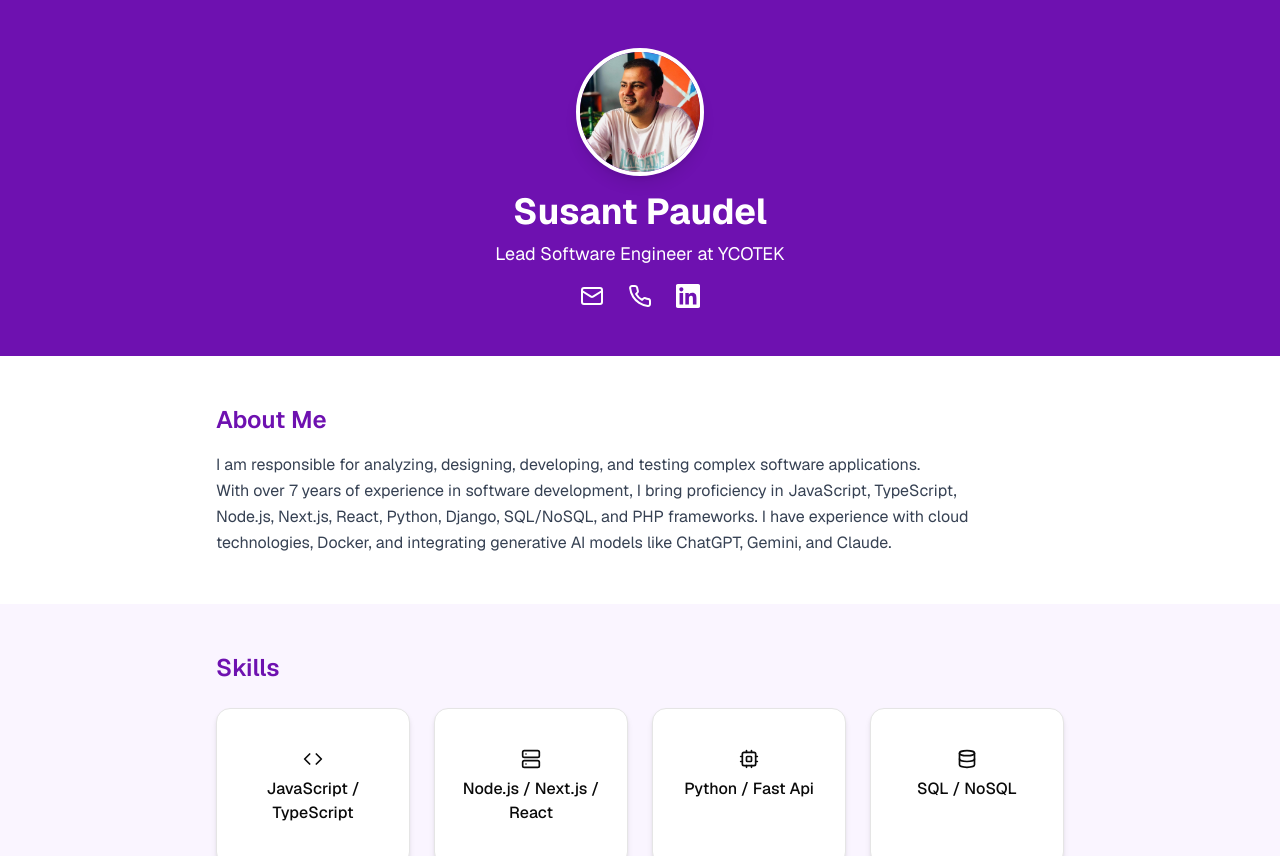
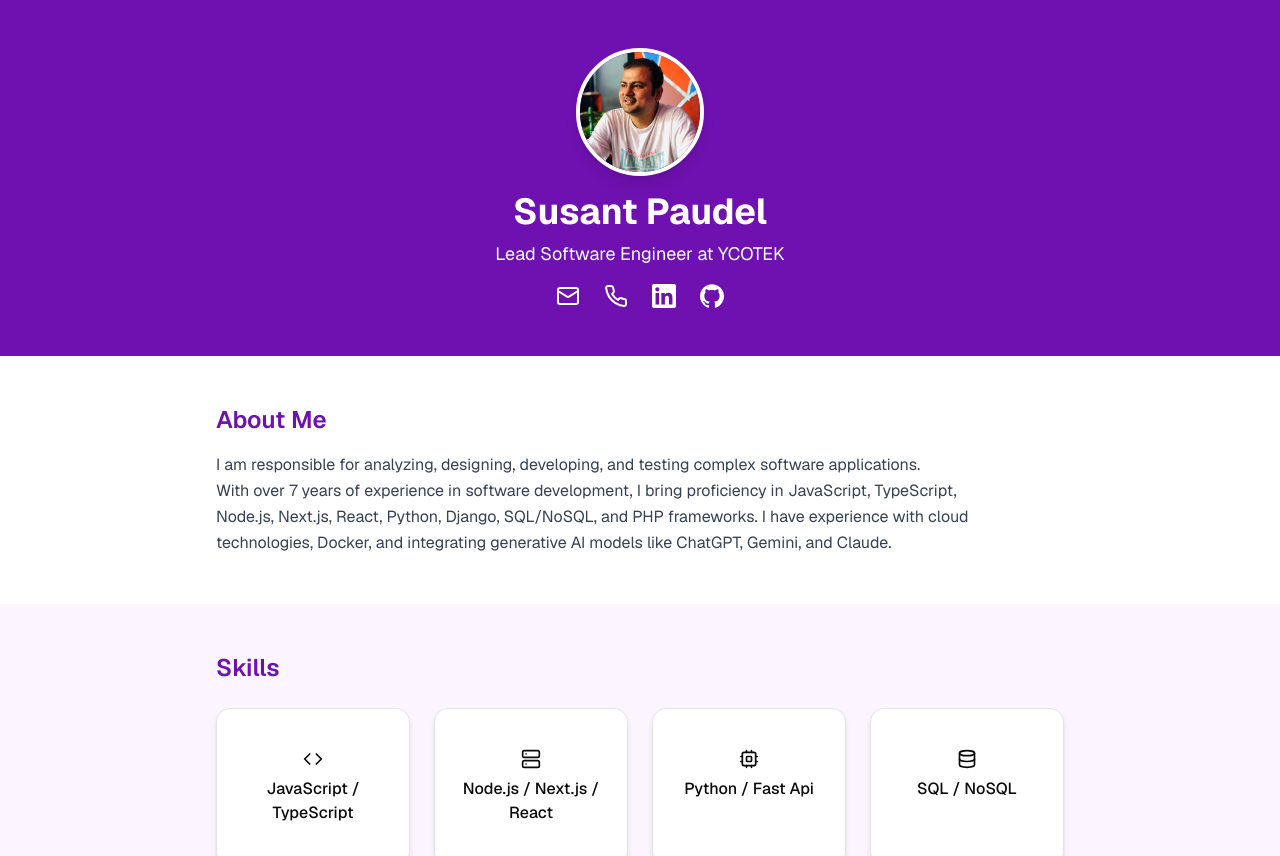
Before and after one commit to susantp/susantpaudel.com.np, a Next.js app: page / in a window 1280 px wide. Shown: the top 856 px of the page. Built offline with nearby package versions, Linux system fonts and the light colour scheme.

Commit message:
add github contact

```diff
--- a/src/data.ts
+++ b/src/data.ts
@@ -9,7 +9,7 @@ import {
   LuTerminal,
   LuBrain,
 } from "react-icons/lu";
-import { SiLinkedin } from "react-icons/si";
+import { SiGithub, SiLinkedin } from "react-icons/si";
 import { ComponentType } from "react";
 
 // Types
@@ -74,6 +74,7 @@ const content: Content = {
       { href: "mailto:gracysusant@gmail.com", icon: LuMail },
       { href: "tel:9813779363", icon: LuPhone },
       { href: "https://www.linkedin.com/in/susant-paudel", icon: SiLinkedin },
+      { href: "https://www.github.com/susantp", icon: SiGithub}
     ],
   },
   about: `I am responsible for analyzing, designing, developing, and testing complex software applications.
```
